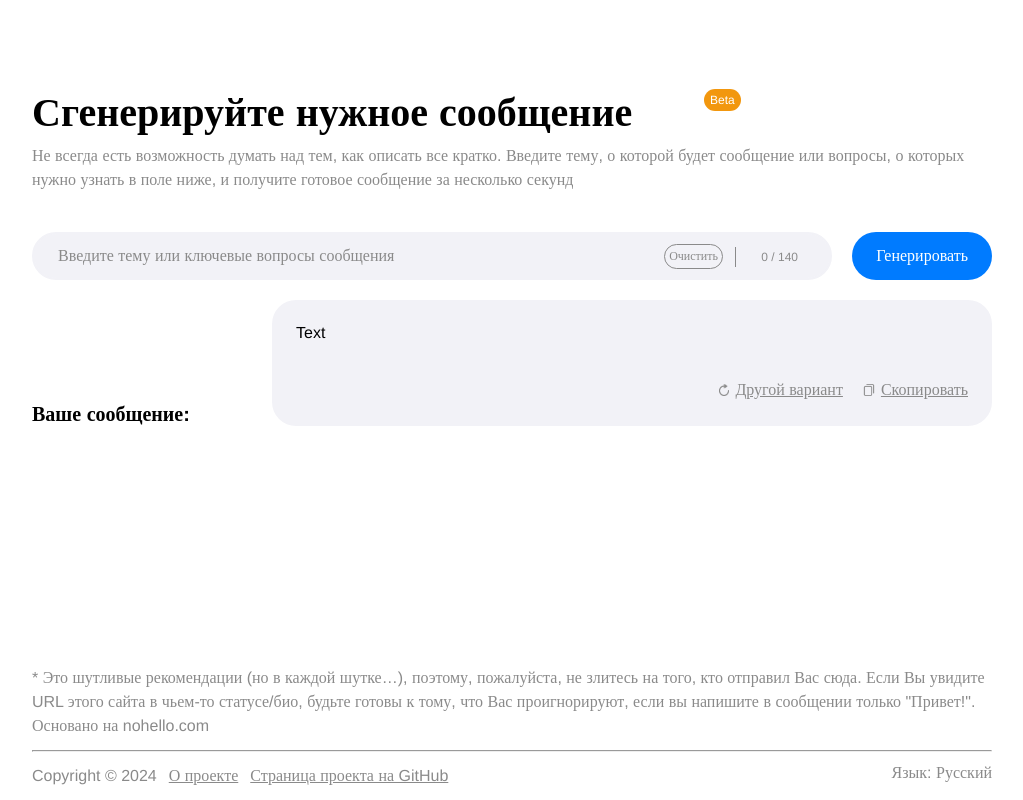
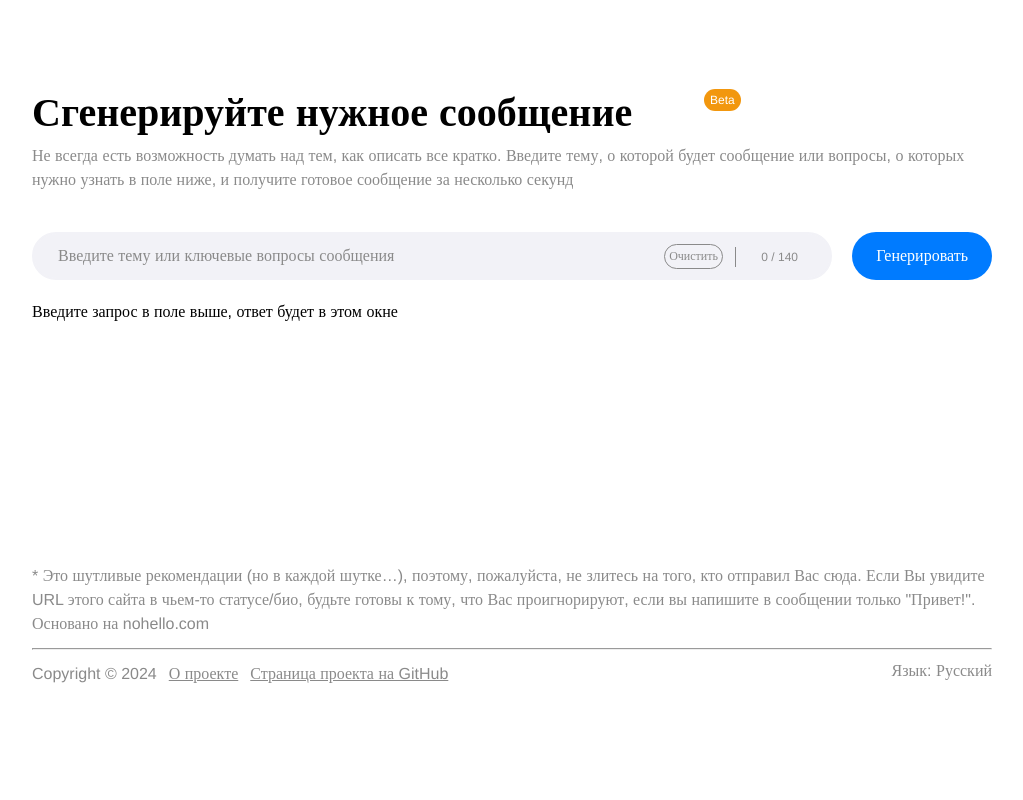
Before and after one commit to lletov/nohello-react, a React (Create React App) app: page / in a window 1280 px wide. Shown: the part 1659-2459 px from the top of the page, without its empty margins (128-1151 px from the left). After the commit the page ends 2357 px from the top, so only its background shows below. Built offline with nearby package versions, Linux system fonts and the light colour scheme.

Commit message:
feat: loader status

```diff
--- a/src/App.js
+++ b/src/App.js
@@ -5,21 +5,56 @@ import { Reasons } from './components/Reasons';
 import { MessageGenerator } from './components/MessageGenerator';
 import { Footer } from './components/Footer';
 import {cssVars} from './CssVars'
-import { useState } from 'react';
+import { useEffect, useState } from 'react';
 
 function App() {
   const [inputValue, setInputValue] = useState('')
   const [inputCounter, setInputCounter] = useState(0)
+  const [loaderStatus, setLoaderStatus] = useState(0)
+  const [messageValue, setMessageValue] = useState('')
 
   function handleInput(val){
     setInputValue(val)
     setInputCounter(val.length)
   }
-  function resetInput(el){
+  function resetInput(){
     setInputValue('')
     setInputCounter(0)
-    el.target.value = ''
   }
+
+  function getRandomInt(max) {
+    return Math.floor(Math.random() * max);
+  }
+
+  async function handleGenerate(val){
+    console.log('handleGenerate called with value: ' + val)
+    document.querySelector('.message-res-form').style.display = 'flex'
+    setLoaderStatus(!loaderStatus)
+    let randomNumber = getRandomInt(99)
+    try {
+      let res = await fetch(`https://jsonplaceholder.typicode.com/posts/${randomNumber}`)
+      console.log(res.status)
+      if (res.status == 200){
+        let j = await res.json()
+        setMessageValue(j.title)
+        console.log(j.title)
+        setLoaderStatus(!loaderStatus)
+      }
+      else {
+        console.error(res.status);
+      }
+    }
+    catch(err){
+      console.log(err)
+
+    }
+    finally {
+      console.log('handleGenerate finished')
+    }
+  }
+  // useEffect(() => {
+  //   setLoaderActive(!loaderActive)
+  // },[loaderActive])
 
   return (
     <div className="app">
@@ -31,6 +66,9 @@ function App() {
         inputLength={inputCounter}
         inputValue={inputValue}
         resetInput={resetInput}
+        handleGenerate={handleGenerate}
+        loaderStatus={loaderStatus}
+        messageValue={messageValue}
       />
       <Footer/>
     </div>
--- /dev/null
+++ b/src/components/Error.js
@@ -0,0 +1,9 @@
+import React from 'react'
+
+export const Error = ({err}) => {
+  return (
+    <div className='error-place'>
+        <p>Ошибка: {err}</p>
+    </div>
+  )
+}
--- /dev/null
+++ b/src/components/FutureMessage.js
@@ -0,0 +1,9 @@
+import React from 'react'
+
+export const FutureMessage = () => {
+  return (
+    <div className='future-msg'>
+        <p>Введите запрос в поле выше, ответ будет в этом окне</p>
+    </div>
+  )
+}
--- a/src/components/Message.js
+++ b/src/components/Message.js
@@ -2,14 +2,14 @@ import React from 'react'
 import Refresh from './../assets/refresh.png'
 import Copy from './../assets/copy.png'
 
-export const Message = () => {
+export const Message = ({messageValue}) => {
   return (
     <div className='message-res-form'>
         <div>
             <h3>Ваше сообщение:</h3>
         </div>
         <div className='message'>
-            <div>Text</div>
+            <div>{messageValue}</div>
             <div className='message-btns'>
               <div className='message-btn'>
                 <img src={Refresh}/>
--- a/src/components/MessageGenerator.js
+++ b/src/components/MessageGenerator.js
@@ -2,8 +2,9 @@ import React from 'react'
 import { Message } from './Message'
 import { Loader } from './Loader'
 import { useState } from 'react'
+import { Response } from './Response'
 
-export const MessageGenerator = ({handleInput, inputLength, resetInput, inputValue}) => {
+export const MessageGenerator = ({handleInput, inputLength, resetInput, inputValue, handleGenerate, loaderStatus, messageValue}) => {
   return (
     <div className='content generator'>
         <div className='h2-content'>
@@ -25,7 +26,10 @@ export const MessageGenerator = ({handleInput, inputLength, resetInput, inputVal
                 value={inputValue}
                 onChange={(e) => handleInput(e.target.value)}
                 ></input>
-                <button className='m-button'>Генерировать</button>
+                <button
+                    className='m-button'
+                    onClick={(e) => handleGenerate(inputValue)}
+                >Генерировать</button>
                 <div className='input-panel'>
                     <button className='input-clear' onClick={(e) => resetInput(e)}>Очистить</button>
                     <div className='vertical-line-div' style={{backgroundColor: '#8a8a8a', height: '20px'}}></div>
@@ -33,10 +37,10 @@ export const MessageGenerator = ({handleInput, inputLength, resetInput, inputVal
 
                 </div>
             </div>
-            <div>
-                <Message/>
-                {/* <Loader/> */}
-            </div>
+            <Response
+                loaderStatus={loaderStatus}
+                messageValue={messageValue}
+            />
         </div>
     </div>
   )
--- /dev/null
+++ b/src/components/Response.js
@@ -0,0 +1,32 @@
+import React from 'react'
+import { Message } from './Message'
+import { Loader } from './Loader'
+import { Error } from './Error'
+import { FutureMessage } from './FutureMessage'
+
+export const Response = ({loaderStatus, messageValue, err}) => {
+    switch (loaderStatus) {
+        case 0:
+            return (
+                <FutureMessage/>
+            )
+            break;
+        case 1:
+            return (
+                <Loader/>
+            )
+            break;
+        case 2:
+            return (
+                <Message messageValue={messageValue} />
+            )
+            break;
+        case 2:
+            return (
+                <Error err={err} />
+            )
+            break;
+        default:
+            break;
+    }
+}
```
